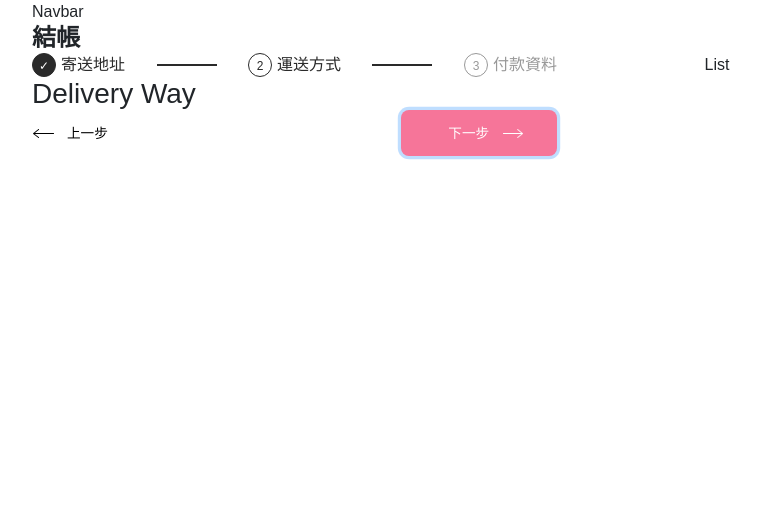
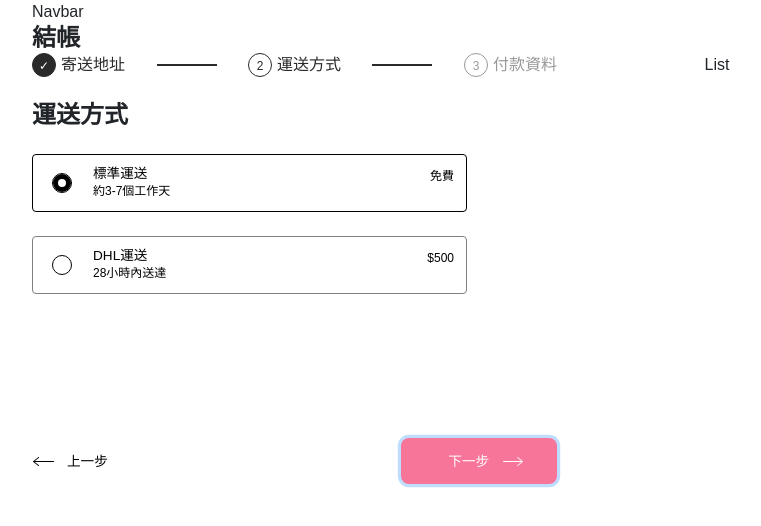
Before and after one commit to Joy-Chang-2021/AC_3_shopping_cart_vue, a Vue app: page /shoppingcart in a window 1280 px wide. Both pictures are taken after a click on the button "下一步". Shown: the top 526 px of the page, without its empty margins (53-814 px from the left). Built offline with nearby package versions, Linux system fonts and the light colour scheme.

Commit message:
CartForm I + II + III framwork & rough style

```diff
--- /dev/null
+++ b/src/components/CartFormI.vue
@@ -0,0 +1,50 @@
+<template>
+  <div class="part">
+    <h3>寄送地址</h3>
+    <div @submit.prevent.stop class="info-buyer">
+      <label for="gender" class="gender">
+        <p>稱謂</p>
+        <select name="" id="gender">
+          <option value="">先生</option>
+          <option value="">女士</option>
+        </select>
+      </label>
+      <label for="name" class="name">
+        <p>姓名</p>
+        <input id="name" type="text" placeholder="請輸入姓名" />
+      </label>
+      <label for="phone" class="phone">
+        <p>電話</p>
+        <input id="phone" type="text" placeholder="請輸入行動電話" />
+      </label>
+      <label for="mail" class="mail">
+        <p>Email</p>
+        <input id="mail" type="text" placeholder="請輸入電子郵件" />
+      </label>
+      <label for="city" class="city">
+        <p>縣市</p>
+        <select name="city" id="city">
+          <option value="">台北市</option>
+          <option value="">新北市</option>
+          <option value="">桃園市</option>
+          <option value="">台中市</option>
+          <option value="">台南市</option>
+          <option value="">高雄市</option>
+        </select>
+      </label>
+      <label for="address" class="address">
+        <p>地址</p>
+        <input id="address" type="text" placeholder="請輸入地址" />
+      </label>
+    </div>
+  </div>
+</template>
+<script>
+export default {
+  data () {
+    return {
+
+    }
+  }
+}
+</script>
--- /dev/null
+++ b/src/components/CartFormII.vue
@@ -0,0 +1,23 @@
+<template>
+  <div class="part">
+    <h3>運送方式</h3>
+    <div class="info-delivery">
+      <div>
+        <input type="radio" name="delivery" id="delivery-standard" checked>
+        <label for="delivery-standard">
+          <h6 class="weight-400">標準運送</h6>
+          <p>約3-7個工作天</p>
+          <p class="delivery-cost">免費</p>
+        </label>
+      </div>
+      <div>
+        <input type="radio" name="delivery" id="delivery-fast">
+        <label for="delivery-fast">
+          <h6>DHL運送</h6>
+          <p>28小時內送達</p>
+          <p class="delivery-cost">$500</p>
+        </label>
+      </div>
+    </div>
+  </div>
+</template>
--- /dev/null
+++ b/src/components/CartFormIII.vue
@@ -0,0 +1,23 @@
+<template>
+  <div class="part">
+    <h3>付款資訊</h3>
+    <div class="info-credit-card">
+      <label for="card-owner" class="card-owner">
+        <p>持卡人姓名</p>
+        <input type="text" placeholder="John Doe" id="card-owner" />
+      </label>
+      <label for="card-number" class="card-number">
+        <p>卡號</p>
+        <input type="text" placeholder="1111 2222 3333 4444" id="card-number" />
+      </label>
+      <label for="card-exp" class="card-exp">
+        <p>有效期限</p>
+        <input type="text" placeholder="MM/YY" id="card-exp" />
+      </label>
+      <label for="card-security" class="card-security">
+        <p>CVC / CCV</p>
+        <input type="text" placeholder="123" id="card-security" />
+      </label>
+    </div>
+  </div>
+</template>
--- a/src/components/DeliveryAddress.vue
+++ /dev/null
@@ -1,3 +0,0 @@
-<template>
-  <h3>Delivery Address</h3>
-</template>
--- a/src/components/DeliveryWay.vue
+++ /dev/null
@@ -1,3 +0,0 @@
-<template>
-  <h3>Delivery Way</h3>
-</template>
--- a/src/components/PaymentInfo.vue
+++ /dev/null
@@ -1,3 +0,0 @@
-<template>
-  <h3>Payment Info</h3>
-</template>
--- a/src/css/app.css
+++ b/src/css/app.css
@@ -34,6 +34,8 @@ button[disabled] {
 :root {
   --step: #999999;
   --step-active: #2a2a2a;
+  --form-title: #000000;
+  --form-input: #808080;
   --btn-next-background: #F67599;
   --btn-next-arrow: url('../assets/arrow-next.png');
   --btn-pre-font-color: #000000;
@@ -43,6 +45,8 @@ button[disabled] {
 :root {
   --step: #999999;
   --step-active: #2a2a2a;
+  --form-title: #000000;
+  --form-input: #808080;
   --btn-next-background: #F67599;
   --btn-next-arrow: url('../assets/arrow-next.png');
   --btn-pre-font-color: #000000;
@@ -98,9 +102,131 @@ button[disabled] {
   background-color: var(--step-active);
 }
 
+input[type="text"], select {
+  color: var(--form-input);
+  width: 100%;
+  height: 40px;
+  border: 1px solid var(--form-title);
+  border-radius: 4px;
+  margin-top: 8px;
+  padding-left: 16px;
+}
+
+input[type="radio"] {
+  -webkit-appearance: none;
+  margin: 0;
+  width: 20px;
+  height: 20px;
+  border: 1px solid var(--form-title);
+  border-radius: 50%;
+  cursor: pointer;
+}
+
+input[type="radio"]:checked {
+  background-color: #ffffff;
+  -webkit-box-shadow: inset 0 0 0 5px var(--form-title);
+          box-shadow: inset 0 0 0 5px var(--form-title);
+}
+
+.part {
+  font-size: 0.75rem;
+  margin-top: 24px;
+}
+
+.part h3 {
+  font-size: 1.5rem;
+  font-weight: bold;
+}
+
+.part label {
+  display: block;
+  width: 100%;
+  margin: 24px 0 0 0;
+  color: var(--form-title);
+}
+
+.info-buyer {
+  display: -ms-grid;
+  display: grid;
+  -ms-grid-columns: (1fr)[6];
+      grid-template-columns: repeat(6, 1fr);
+  grid-gap: 0 30px;
+}
+
+.info-buyer .gender, .info-buyer .city {
+  grid-column: span 2;
+}
+
+.info-buyer .name, .info-buyer .address {
+  grid-column: span 4;
+}
+
+.info-buyer .phone, .info-buyer .mail {
+  grid-column: span 3;
+}
+
+.info-delivery {
+  margin-bottom: 144px;
+  width: 435px;
+}
+
+.info-delivery > div {
+  position: relative;
+  margin-top: 24px;
+}
+
+.info-delivery > div input {
+  position: absolute;
+  top: 50%;
+  -webkit-transform: translate(100%, -50%);
+          transform: translate(100%, -50%);
+}
+
+.info-delivery > div input:checked ~ label {
+  border: 1px solid var(--form-title);
+}
+
+.info-delivery > div label {
+  margin: 0;
+  padding: 11px 0 11px 60px;
+  border: 1px solid var(--form-input);
+  border-radius: 4px;
+}
+
+.info-delivery > div label h6 {
+  font-size: 0.85rem;
+}
+
+.info-delivery > div label p {
+  font-size: 0.75rem;
+}
+
+.info-delivery > div label .delivery-cost {
+  position: absolute;
+  top: 13px;
+  right: 13px;
+}
+
+.info-credit-card {
+  display: -webkit-box;
+  display: -ms-flexbox;
+  display: flex;
+  -ms-flex-wrap: wrap;
+      flex-wrap: wrap;
+  -webkit-box-pack: justify;
+      -ms-flex-pack: justify;
+          justify-content: space-between;
+}
+
+.info-credit-card .card-exp, .info-credit-card .card-security {
+  width: calc((100% - 30px) * 0.5);
+}
+
 :root {
   --step: #999999;
   --step-active: #2a2a2a;
+  --form-title: #000000;
+  --form-input: #808080;
   --btn-next-background: #F67599;
   --btn-next-arrow: url('../assets/arrow-next.png');
   --btn-pre-font-color: #000000;
--- /dev/null
+++ b/src/scss/_CartForm.scss
@@ -0,0 +1,100 @@
+// general
+input[type="text"], select {
+  color: var(--form-input);
+  width: 100%;
+  height: 40px;
+  border: 1px solid var(--form-title);
+  border-radius: 4px;
+  margin-top: 8px;
+  padding-left: 16px;
+}
+
+input[type="radio"] {
+  -webkit-appearance: none;
+  margin: 0;
+  width: 20px;
+  height: 20px;
+  border: 1px solid var(--form-title);
+  border-radius: 50%;
+  cursor: pointer;
+  &:checked {
+    background-color: $white;
+    box-shadow: inset 0 0 0 5px var(--form-title);
+  }
+}
+
+.part {
+  font-size: 0.75rem;
+  margin-top: 24px;
+  h3 {
+    font-size: 1.5rem;
+    font-weight: bold;
+  }
+  label {
+    display: block;
+    width: 100%;
+    margin: 24px 0 0 0;
+    color: var(--form-title);
+  }
+}
+
+// form I
+.info-buyer {
+  display: grid;
+  grid-template-columns: repeat(6, 1fr);
+  grid-gap: 0 30px;
+  .gender, .city {
+    grid-column: span 2;
+  }
+  .name, .address {
+    grid-column: span 4;
+  }
+  .phone, .mail {
+    grid-column: span 3;
+  }
+}
+
+// form II
+.info-delivery {
+  margin-bottom: 144px;
+  width: 435px;
+  > div {
+    position: relative;
+    margin-top: 24px;
+    input {
+      position: absolute;
+      top: 50%;
+      transform: translate(100%, -50%);
+      &:checked ~ label {
+        border: 1px solid var(--form-title);
+      }
+    }
+    label {
+      margin: 0;
+      padding: 11px 0 11px 60px;
+      border: 1px solid var(--form-input);
+      border-radius: 4px;
+      h6 {
+        font-size: 0.85rem;
+      }
+      p {
+        font-size: 0.75rem;
+      }
+      .delivery-cost {
+        position: absolute;
+        top: 13px;
+        right: 13px;
+      }
+    }
+  }
+}
+
+// form III
+.info-credit-card {
+  display: flex;
+  flex-wrap: wrap;
+  justify-content: space-between;
+  .card-exp, .card-security {
+    width: calc((100% - 30px) * 0.5);
+  }
+}
--- a/src/scss/_variables.scss
+++ b/src/scss/_variables.scss
@@ -10,6 +10,8 @@ $grey1: #e6e6eb;
 :root {
   --step: #{$gray2};
   --step-active: #{$gray5};
+  --form-title: #{$black};
+  --form-input: #{$gray3};
   --btn-next-background: #{$pink};
   --btn-next-arrow: url('../assets/arrow-next.png');
   --btn-pre-font-color: #{$black};
--- a/src/scss/app.scss
+++ b/src/scss/app.scss
@@ -1,6 +1,7 @@
 @import '../scss/reset';
 @import '../scss/variables';
 @import '../scss/StepsPanel';
+@import '../scss/CartForm';
 @import '../scss/StepsButtons';
 
 // for App.vue
--- a/src/views/ShoppingCart.vue
+++ b/src/views/ShoppingCart.vue
@@ -1,18 +1,20 @@
 <template>
   <div>
+    <!-- todo: header -->
+    <!-- main -->
     <h2>結帳</h2>
     <div class="main-wrapper">
       <div class="wrapper-left">
         <StepsPanel
           :current-step="step"
         />
-        <DeliveryAddress
+        <CartFormI
           :class="{ 'd-none': step !== 0 }"
         />
-        <DeliveryWay
+        <CartFormII
           :class="{ 'd-none': step !== 1 }"
         />
-        <PaymentInfo
+        <CartFormIII
           :class="{ 'd-none': step !== 2 }"
         />
         <StepsButtons
@@ -22,22 +24,23 @@
       </div>
       <div class="wrapper-right">List</div>
     </div>
+    <!-- todo: footer -->
   </div>
 </template>
 
 <script>
 import StepsPanel from '../components/StepsPanel.vue'
-import DeliveryAddress from '../components/DeliveryAddress.vue'
-import DeliveryWay from '../components/DeliveryWay.vue'
-import PaymentInfo from '../components/PaymentInfo.vue'
+import CartFormI from '../components/CartFormI.vue'
+import CartFormII from '../components/CartFormII.vue'
+import CartFormIII from '../components/CartFormIII.vue'
 import StepsButtons from '../components/StepsButtons.vue'
 
 export default {
   components: {
     StepsPanel,
-    DeliveryAddress,
-    DeliveryWay,
-    PaymentInfo,
+    CartFormI,
+    CartFormII,
+    CartFormIII,
     StepsButtons
   },
   data () {
```
Also changed, not shown: src/css/app.min.css, 2 other files (tests, documents, lock files or other folders).
